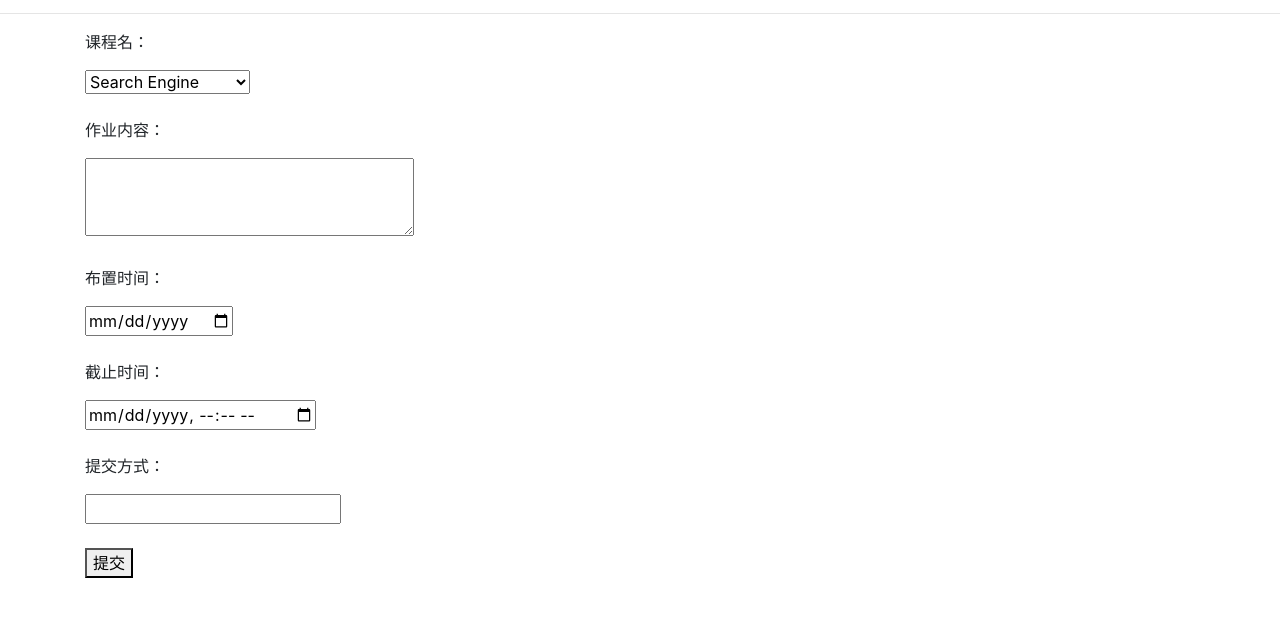
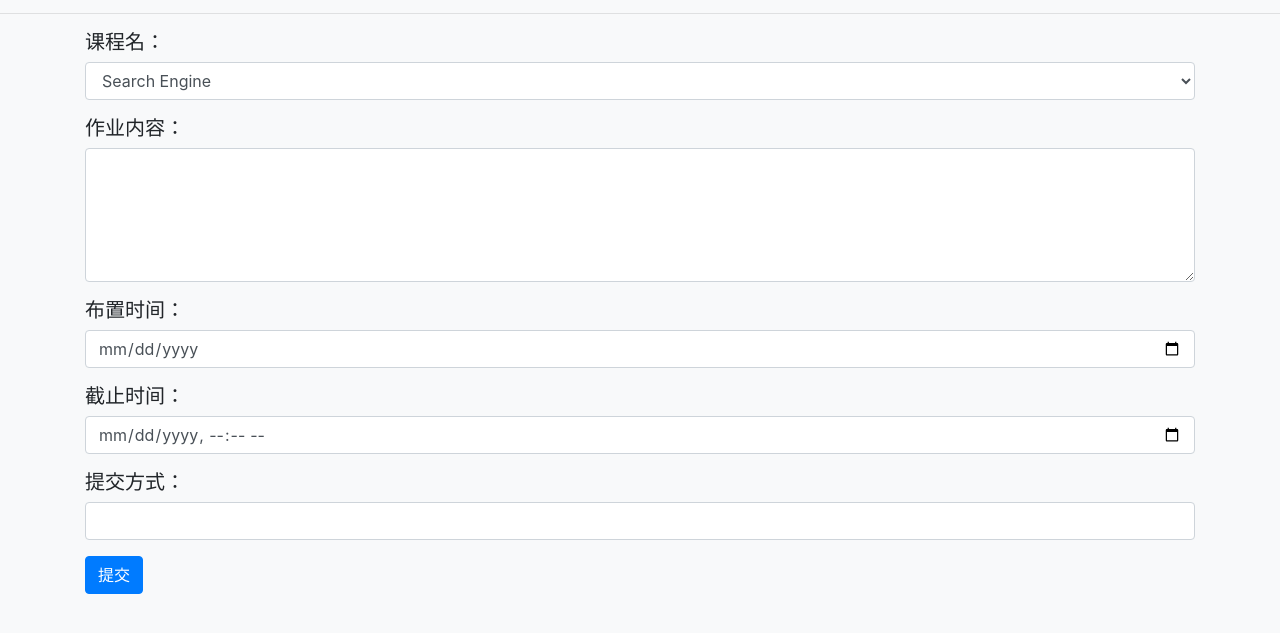
Before and after one commit to QH2333/homework_tracker, a plain HTML site: page templates/add.html in a window 1280 px wide. Shown: the part 75-708 px from the top of the page. Drawn offline with nearby package versions, Linux system fonts and the light colour scheme.

Commit message:
Improved the layout of 'add.html'

```diff
--- a/templates/add.html
+++ b/templates/add.html
@@ -8,45 +8,45 @@
     <link rel="stylesheet" href="https://cdn.jsdelivr.net/npm/bootstrap@4.4.1/dist/css/bootstrap.min.css" />
 </head>
 
-<body>
+<body class="bg-light">
     <br />
     <h1 class="text-center">New Assignment</h1>
     <hr />
 
     <div id="data" class="container-sm">
         <form id="mainform" action="/insert" method="POST">
-            <p>课程名：</p>
-            <select name="c_name" form="mainform">
-                <option value ="Search Engine">Search Engine</option>
-                <option value ="Embedded System">Embedded System</option>
-                <option value="Multimedia">Multimedia</option>
-                <option value="Database">Database</option>
-                <option value="毛概">毛概</option>
-              </select>
-            <br/>
-            <br/>
+            <div class="form-group">
+                <h5>课程名：</h5>
+                <select name="c_name" class="form-control" form="mainform">
+                    <option value="Search Engine">Search Engine</option>
+                    <option value="Embedded System">Embedded System</option>
+                    <option value="Multimedia">Multimedia</option>
+                    <option value="Database">Database</option>
+                    <option value="毛概">毛概</option>
+                </select>
+            </div>
 
-            <p>作业内容：</p>
-            <textarea name="detail" form="mainform" rows="3" cols="30"></textarea>
-            <br/>
-            <br/>
+            <div class="form-group">
+                <h5>作业内容：</h5>
+                <textarea name="detail" class="form-control" form="mainform" rows="5"></textarea>
+            </div>
 
-            <p>布置时间：</p>
-            <input type="date" name="assigntime"/>
-            <br/>
-            <br/>
+            <div class="form-group">
+                <h5>布置时间：</h5>
+                <input type="date" name="assigntime" class="form-control" />
+            </div>
 
-            <p>截止时间：</p>
-            <input type="datetime-local" name="deadline"/>
-            <br/>
-            <br/>
+            <div class="form-group">
+                <h5>截止时间：</h5>
+                <input type="datetime-local" name="deadline" class="form-control" />
+            </div>
 
-            <p>提交方式：</p>
-            <input type="text" name="method"/>
-            <br/>
-            <br/>
+            <div class="form-group">
+                <h5>提交方式：</h5>
+                <input type="text" name="method" class="form-control" />
+            </div>
 
-            <button type="submit">提交</button>
+            <button type="submit" class="btn btn-primary">提交</button>
         </form>
     </div>
 
```
